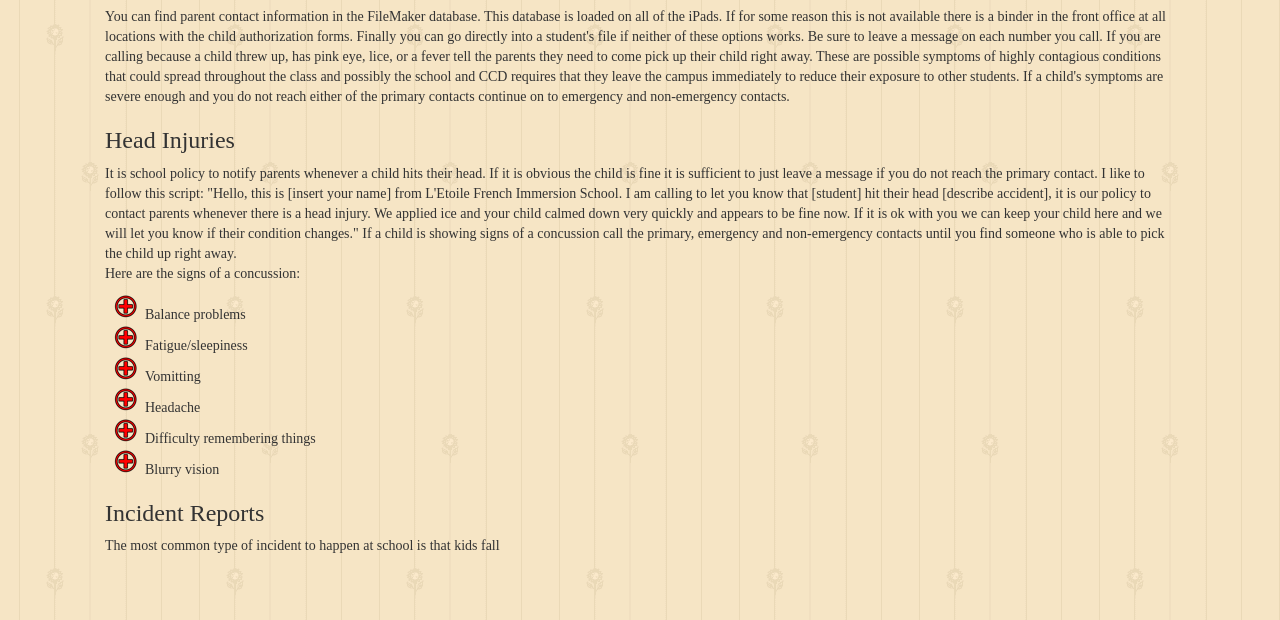
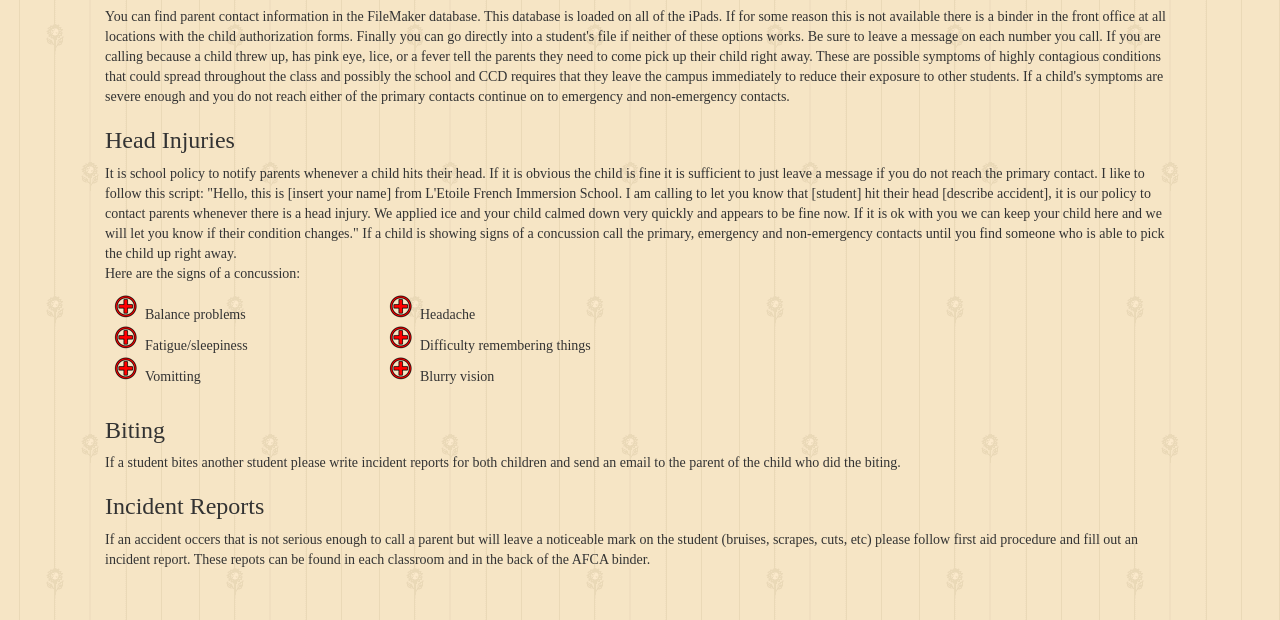
Before and after one commit to wittypdx/LFISTeachers, a plain HTML site: page procedures.html in a window 1280 px wide. Shown: the part 1360-1980 px from the top of the page. Drawn offline with nearby package versions, Linux system fonts and the light colour scheme; a web font is replaced by a local one.

Commit message:
finished writing biting and incident report sections

```diff
--- a/procedures.html
+++ b/procedures.html
@@ -138,17 +138,27 @@
         <div class="concussion">
           <h3>Head Injuries</h3>
             <p>It is school policy to notify parents whenever a child hits their head. If it is obvious the child is fine it is sufficient to just leave a message if you do not reach the primary contact. I like to follow this script: "Hello, this is [insert your name] from L'Etoile French Immersion School. I am calling to let you know that [student] hit their head [describe accident], it is our policy to contact parents whenever there is a head injury. We applied ice and your child calmed down very quickly and appears to be fine now. If it is ok with you we can keep your child here and we will let you know if their condition changes." If a child is showing signs of a concussion call the primary, emergency and non-emergency contacts until you find someone who is able to pick the child up right away. <br>Here are the signs of a concussion:</p>
+          <div class="row">
+            <div class="col-md-3">
               <ul>
                 <li>Balance problems</li>
                 <li>Fatigue/sleepiness</li>
                 <li>Vomitting</li>
+              </ul>
+            </div>
+            <div class="col-md-3">
+              <ul>
                 <li>Headache</li>
                 <li>Difficulty remembering things</li>
                 <li>Blurry vision</li>
               </ul>
             </div>
+        </div>
+        </div>
+        <h3>Biting</h3>
+          <p>If a student bites another student please write incident reports for both children and send an email to the parent of the child who did the biting.</p>
         <h3>Incident Reports</h3>
-          <p>The most common type of incident to happen at school is that kids fall
+          <p>If an accident occers that is not serious enough to call a parent but will leave a noticeable mark on the student (bruises, scrapes, cuts, etc) please follow first aid procedure and fill out an incident report. These repots can be found in each classroom and in the back of the AFCA binder.</p>
       </main>
 
       <footer>
```
Lines whose indentation alone changed are shown as unchanged.
